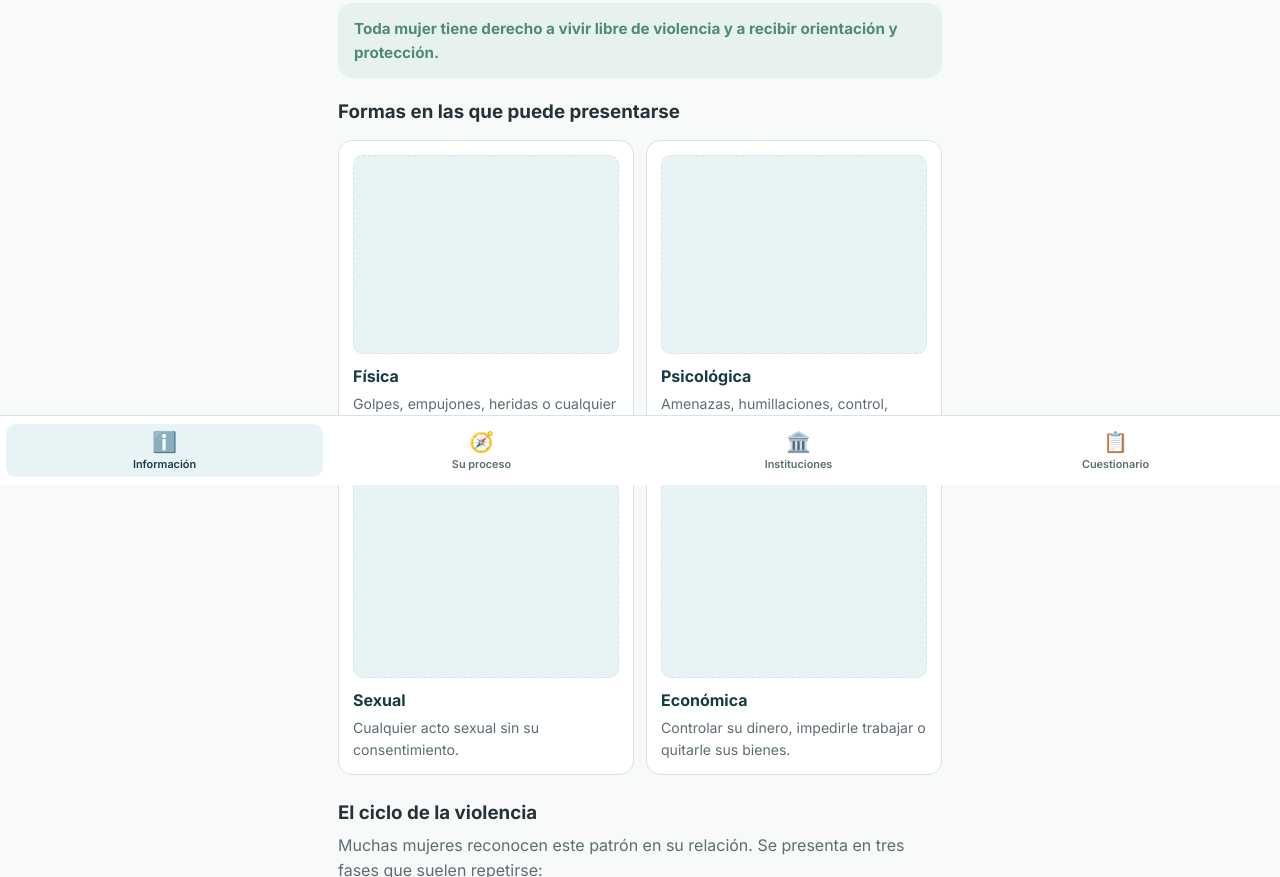
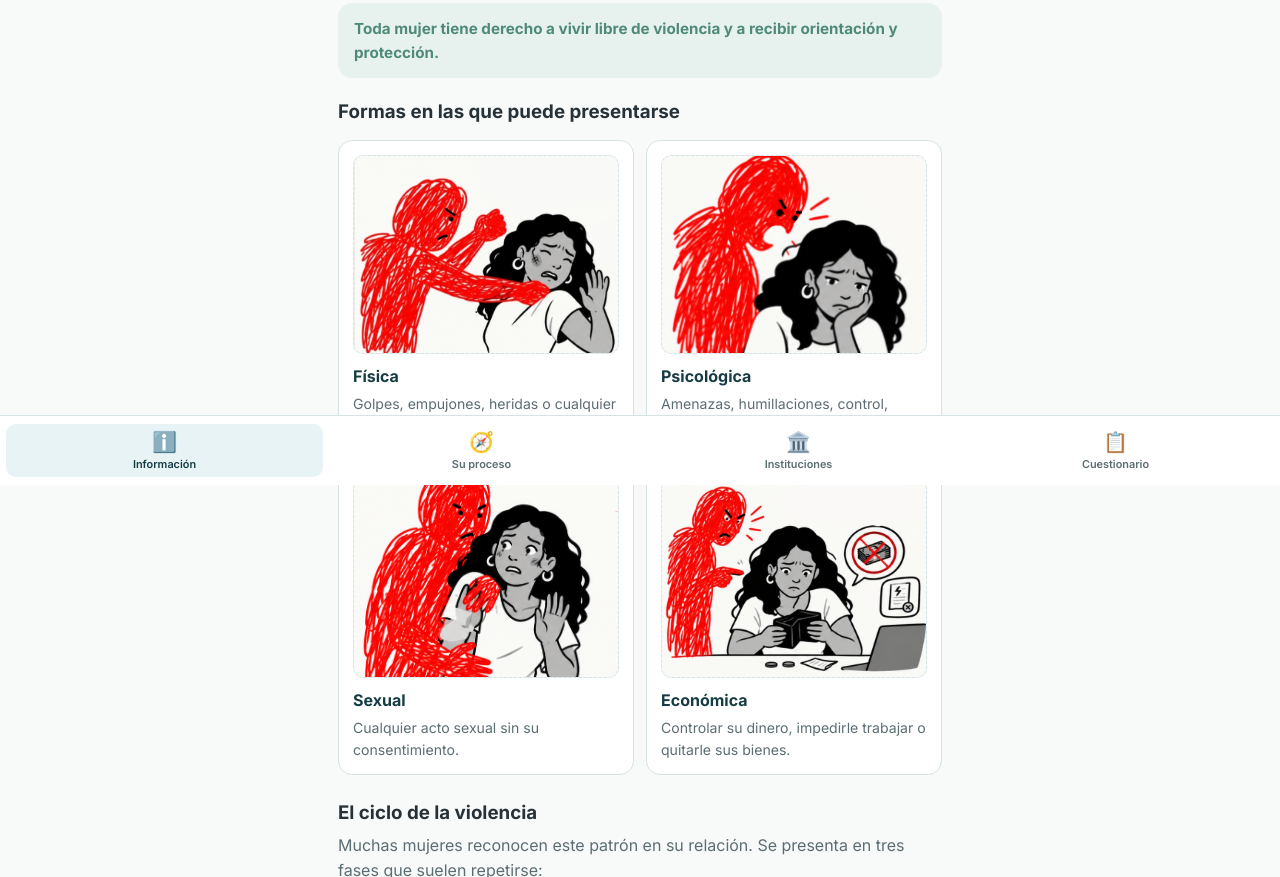
Before and after one commit to ImDarian/Ruta_Segura, a plain HTML site: page index.html in a window 1280 px wide. Shown: the part 315-1192 px from the top of the page. Drawn offline with Linux system fonts and the light colour scheme.

Commit message:
Add images for different types of violence

```diff
--- a/index.html
+++ b/index.html
@@ -316,19 +316,19 @@
     <h3 style="margin-top:22px;">Formas en las que puede presentarse</h3>
     <div class="grid2">
       <div class="tile">
-        <div class="tile-img"><!-- Para agregar imagen: <img src="..." alt="Física"> --></div>
+        <div class="tile-img"><img src="img/fisica.png" alt="Violencia física"></div>
         <span class="lbl">Física</span><p>Golpes, empujones, heridas o cualquier agresión al cuerpo.</p>
       </div>
       <div class="tile">
-        <div class="tile-img"><!-- Para agregar imagen: <img src="..." alt="Psicológica"> --></div>
+        <div class="tile-img"><img src="img/psicologica.png" alt="Violencia psicologica"></div>
         <span class="lbl">Psicológica</span><p>Amenazas, humillaciones, control, celos o aislamiento.</p>
       </div>
       <div class="tile">
-        <div class="tile-img"><!-- Para agregar imagen: <img src="..." alt="Sexual"> --></div>
+        <div class="tile-img"><img src="img/sexual.png" alt="Violencia sexual"></div>
         <span class="lbl">Sexual</span><p>Cualquier acto sexual sin su consentimiento.</p>
       </div>
       <div class="tile">
-        <div class="tile-img"><!-- Para agregar imagen: <img src="..." alt="Económica"> --></div>
+        <div class="tile-img"><img src="img/economica.png" alt="Violencia economica"></div>
         <span class="lbl">Económica</span><p>Controlar su dinero, impedirle trabajar o quitarle sus bienes.</p>
       </div>
     </div>
```
